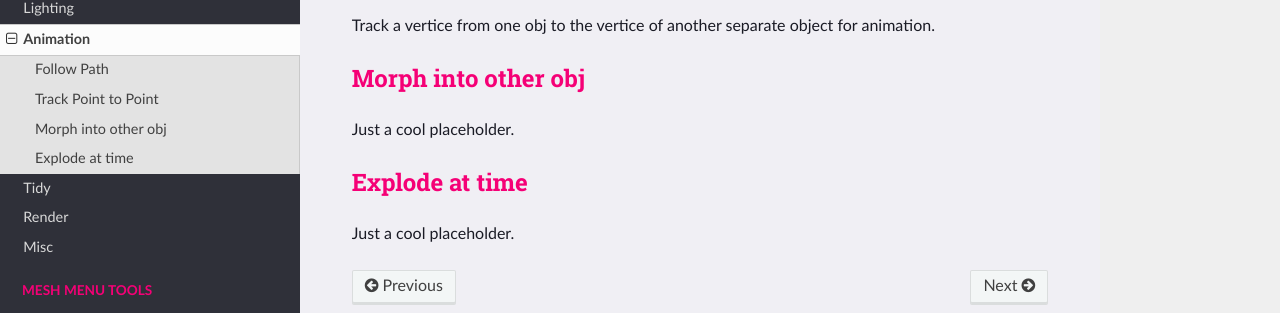
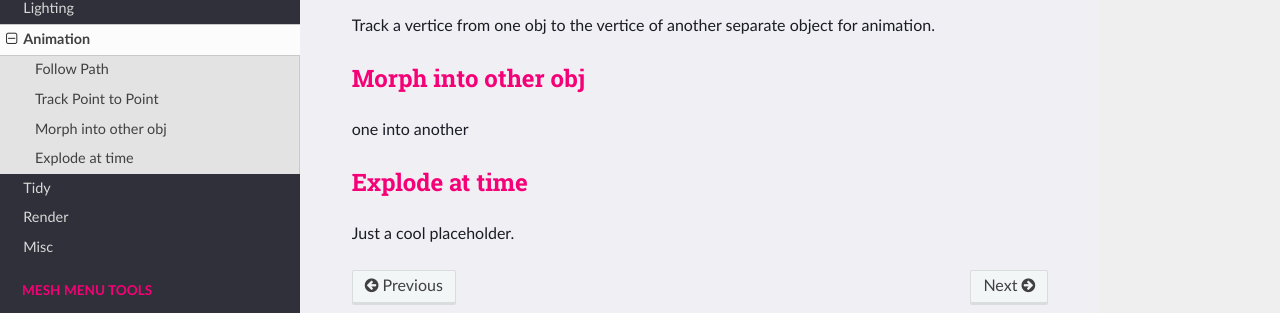
Before and after one commit to CGLIFE7/KronosDocs, an MkDocs documentation site: the page built from docs/docs/tutorial/animation.md, in a window 1280 px wide. Shown: the part 306-619 px from the top of the page. Built offline with MkDocs 1.6.1, drawn with Linux system fonts in a browser that asks for light colours; nearby versions of some CDN libraries.

Commit message:
Update animation.md

```diff
--- a/docs/docs/tutorial/animation.md
+++ b/docs/docs/tutorial/animation.md
@@ -12,7 +12,7 @@ Track a vertice from one obj to the vertice of another separate object for anima
 
 ## Morph into other obj
 
-Just a cool placeholder.
+one into another
 
 ## Explode at time
 
```
